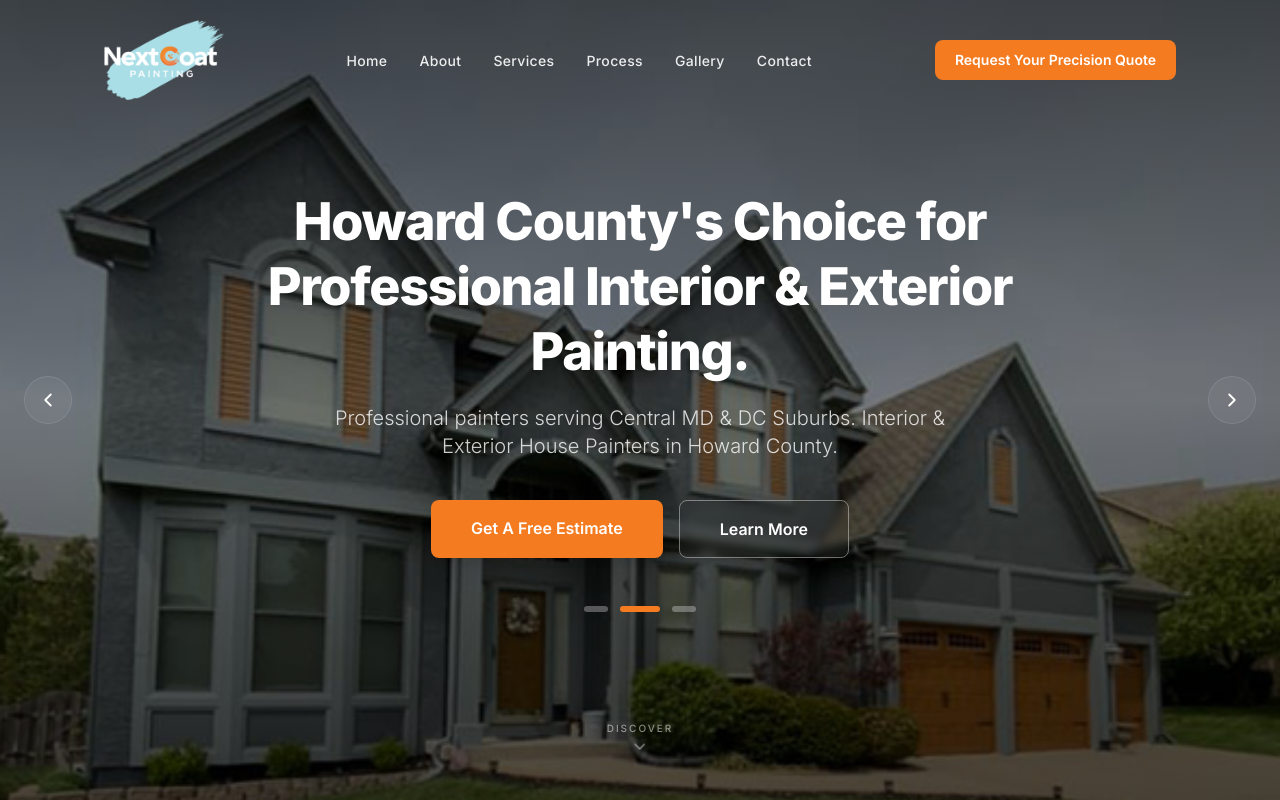
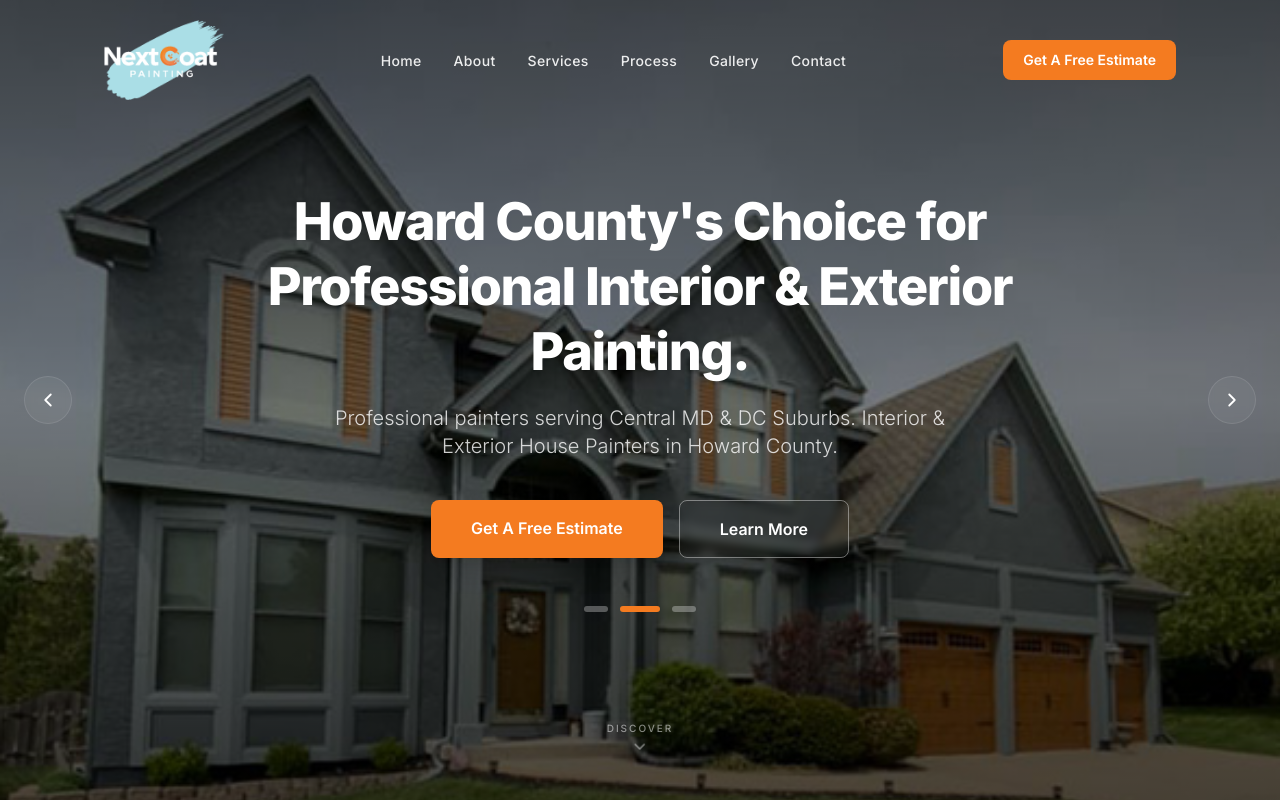
Before and after one commit to sennchee123-collab/nextcoat-website, a React (Vite) app: page / in a window 1280 px wide. Shown: the top 800 px of the page. Built offline with nearby package versions, Linux system fonts and the light colour scheme.

Commit message:
Navbar CTA: change to Get A Free Estimate

```diff
--- a/src/components/Navbar.jsx
+++ b/src/components/Navbar.jsx
@@ -69,7 +69,7 @@ export default function Navbar() {
           href="#contact"
           onClick={(e) => { e.preventDefault(); document.querySelector('#contact').scrollIntoView({ behavior: 'smooth' }) }}
         >
-          Request Your Precision Quote
+          Get A Free Estimate
         </a>
 
         {/* Mobile hamburger */}
@@ -103,7 +103,7 @@ export default function Navbar() {
                 href="#contact"
                 onClick={(e) => { e.preventDefault(); document.querySelector('#contact').scrollIntoView({ behavior: 'smooth' }) }}
               >
-                Request Your Precision Quote
+                Get A Free Estimate
               </a>
             </li>
           </ul>
```
